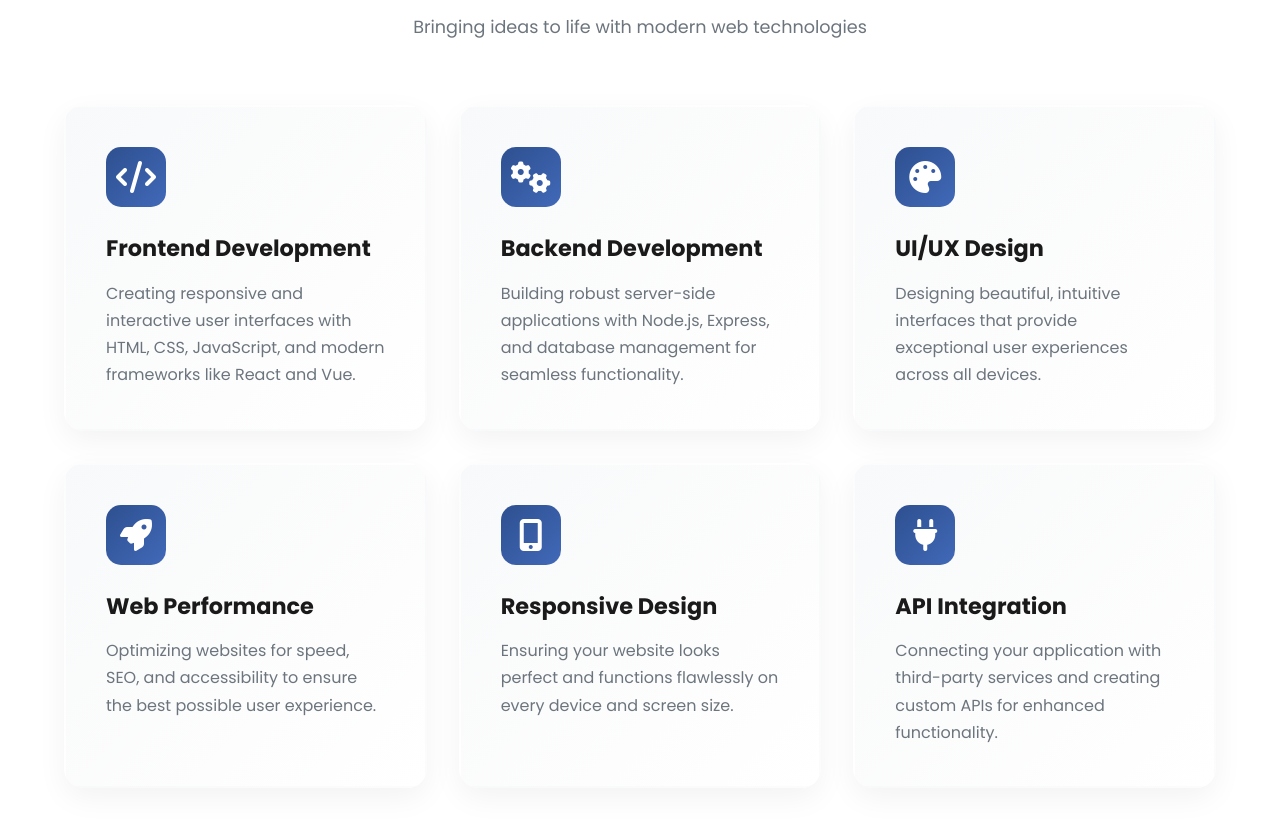
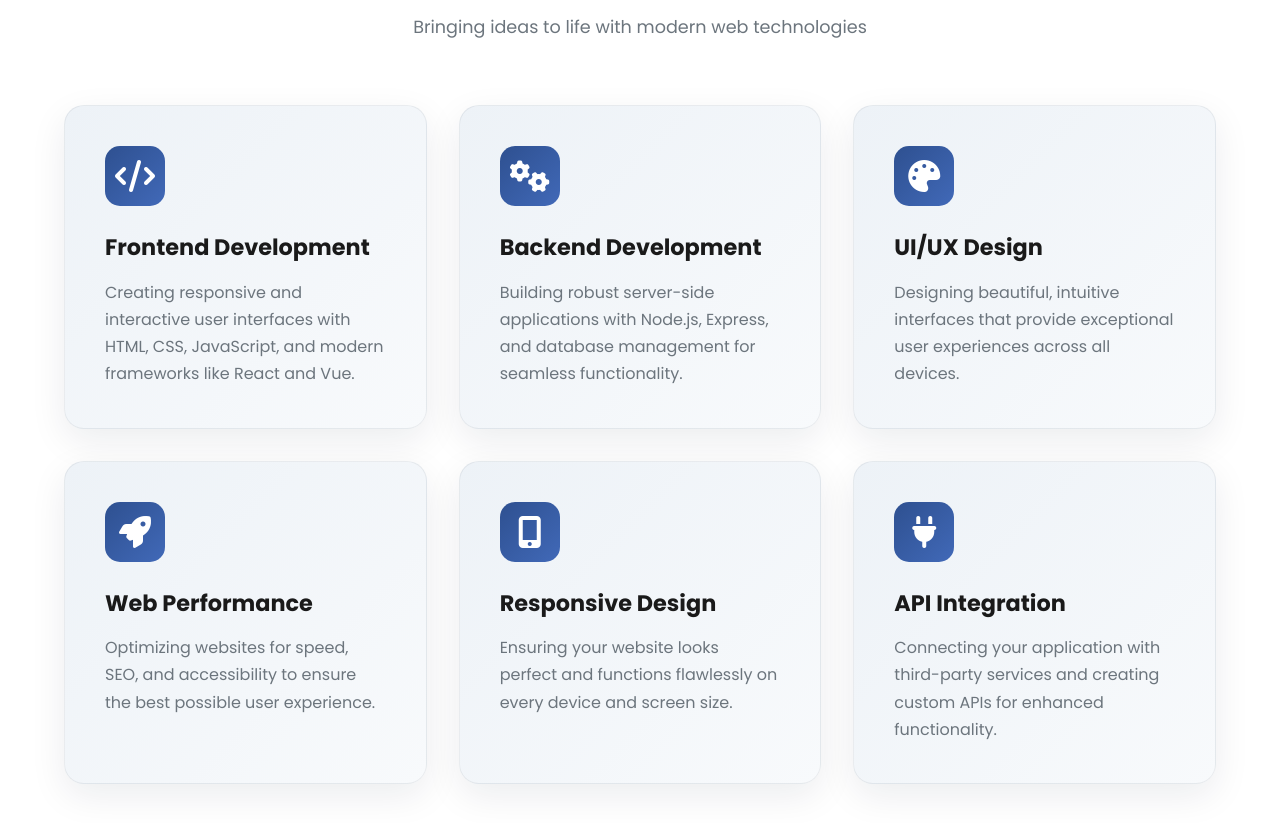
Before and after one commit to StoneCode22/portfolio2025, a plain HTML site: page index.html in a window 1280 px wide. Shown: the part 967-1790 px from the top of the page. Drawn offline with Linux system fonts and the light colour scheme.

Commit message:
commit 2- make skill-card darker

```diff
--- a/index.html
+++ b/index.html
@@ -302,18 +302,18 @@
         }
 
         .skill-card {
-            background: linear-gradient(135deg, #F8F9FA, #FFFFFF);
+            background: linear-gradient(135deg, #EDF2F7, #F8FAFC);
             padding: 2.5rem;
             border-radius: 20px;
-            box-shadow: 0 10px 30px rgba(0,0,0,0.05);
-            transition: all 0.3s;
-            border: 2px solid transparent;
+            box-shadow: 0 12px 36px rgba(10, 25, 47, 0.08);
+            transition: all 0.25s ease;
+            border: 1px solid rgba(10,25,47,0.06);
         }
 
         .skill-card:hover {
             transform: translateY(-10px);
-            box-shadow: 0 20px 50px rgba(0,0,0,0.1);
-            border-color: var(--secondary-blue);
+            box-shadow: 0 30px 60px rgba(10, 25, 47, 0.12);
+            border-color: rgba(65,105,184,0.12);
         }
 
         .skill-icon {
```
